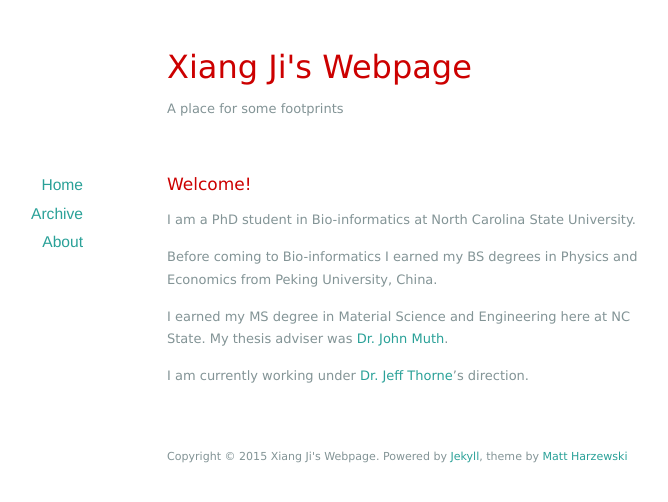
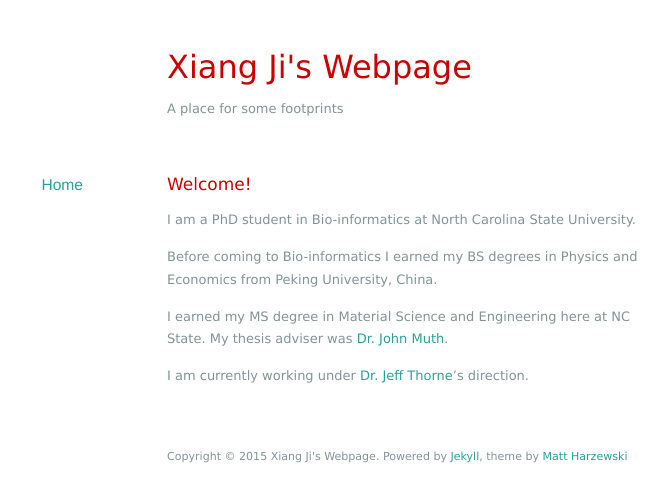
Before and after one commit to xiang-ji-ncsu/xiang-ji-ncsu.github.io, a Jekyll site: the page built from index.markdown, in a window 1280 px wide. Shown: the top 502 px of the page, without its empty margins (223-891 px from the left). Built offline with Jekyll 4.4.1, drawn with Linux system fonts in a browser that asks for light colours; nearby versions of some CDN libraries.

Commit message:
comment out things havent changed just for now

```diff
--- a/_layouts/default.html
+++ b/_layouts/default.html
@@ -34,8 +34,9 @@
       <nav>
         <ul>
           <li><a href="/">Home</a></li>
-          <li><a href="/archives">Archive</a></li>
+<!--          <li><a href="/archives">Archive</a></li>
           <li><a href="/about">About</a></li>
+-->
         </ul>
       </nav>
     </div>
```
Also changed, not shown: 6 other files.
